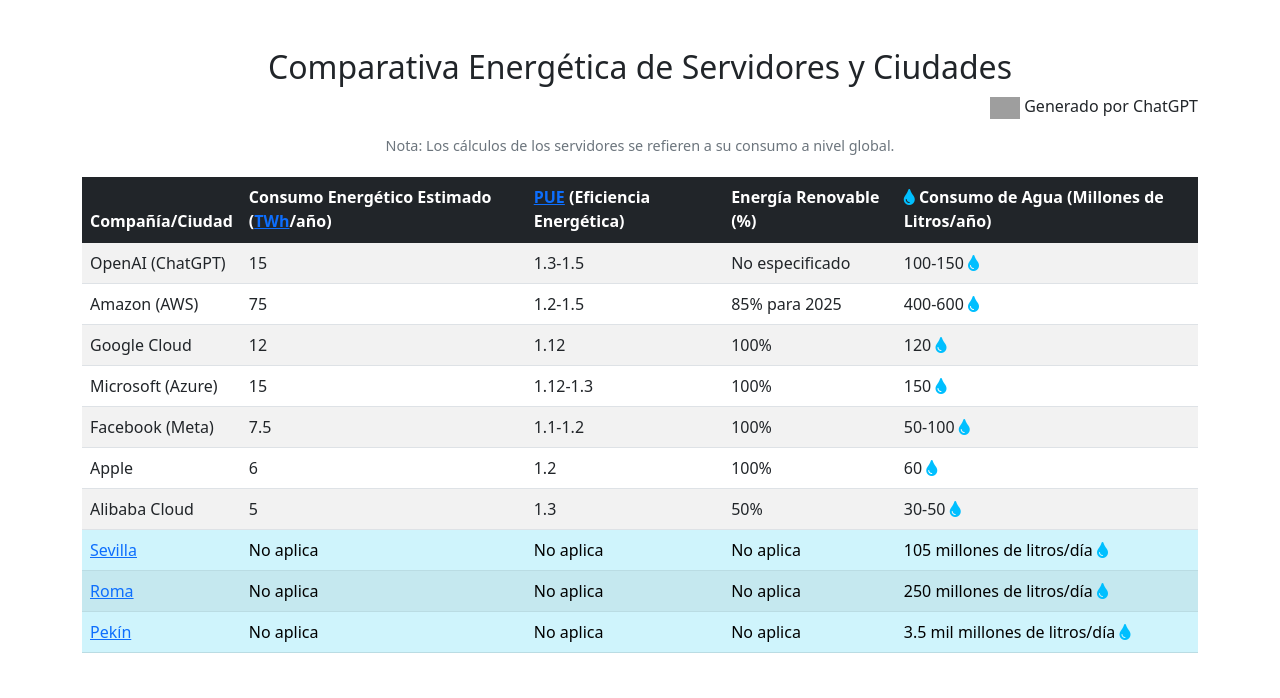
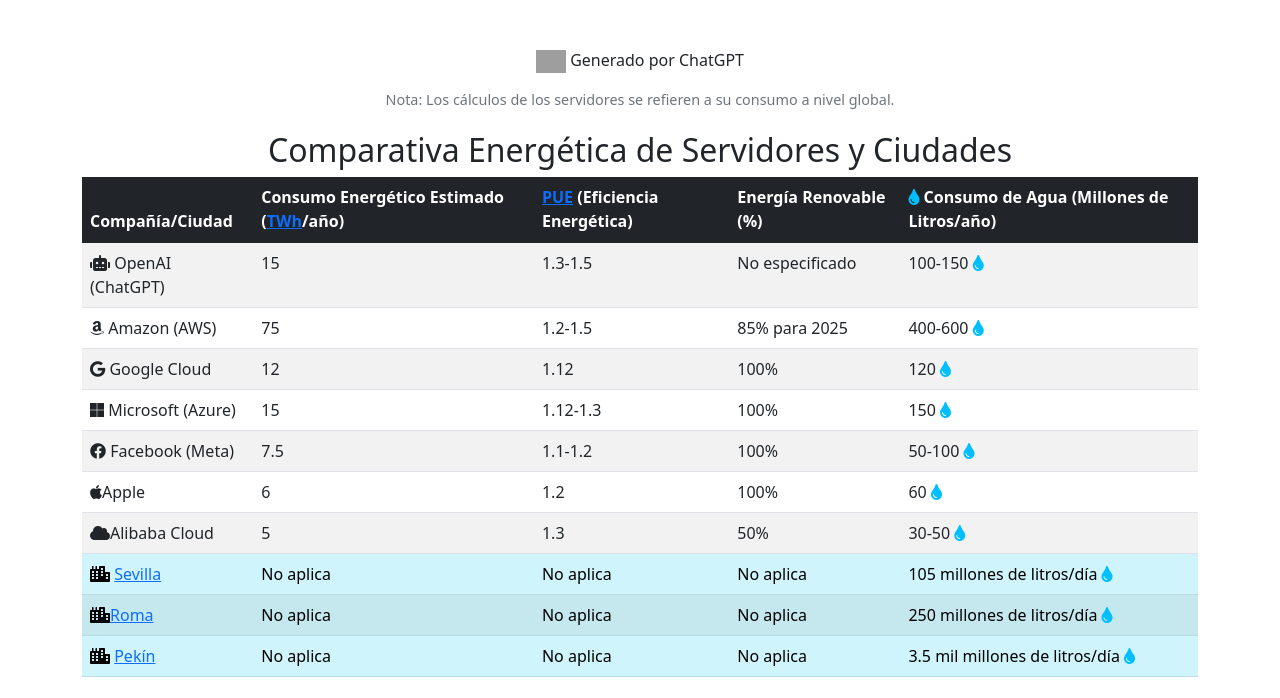
Before and after one commit to profeInformatica101/Impacto-Energ-a-Agua, a plain HTML site: page index.html in a window 1280 px wide. Shown: the top 698 px of the page. Drawn offline with nearby package versions, Linux system fonts and the light colour scheme; grey boxes are pictures that could not be loaded.

Commit message:
Update index.html

```diff
--- a/index.html
+++ b/index.html
@@ -4,6 +4,8 @@
     <meta charset="UTF-8">
     <meta name="viewport" content="width=device-width, initial-scale=1.0">
     <title>Comparativa Energética de Servidores y Ciudades</title>
+    <link rel="icon" href="favicon.ico" type="image/x-icon">
+
     <link href="https://cdn.jsdelivr.net/npm/bootstrap@5.1.3/dist/css/bootstrap.min.css" rel="stylesheet">
     <link href="https://cdnjs.cloudflare.com/ajax/libs/font-awesome/5.15.4/css/all.min.css" rel="stylesheet"> <!-- Iconos -->
     <style>
@@ -22,14 +24,16 @@
 </head>
 <body>
     <div class="container mt-5">
-        <h2 class="text-center">Comparativa Energética de Servidores y Ciudades</h2>
-        <p class="text-end">
+        <p class="text-center">
             <img src="https://upload.wikimedia.org/wikipedia/commons/0/04/ChatGPT_logo.svg" alt="ChatGPT" class="chatgpt-logo">
             Generado por ChatGPT
         </p>
+
         <p class="note text-center">
             Nota: Los cálculos de los servidores se refieren a su consumo a nivel global.
         </p>
+        <h2 class="text-center">Comparativa Energética de Servidores y Ciudades</h2>
+
         <table class="table table-striped">
             <thead class="table-dark">
                 <tr>
@@ -42,49 +46,49 @@
             </thead>
             <tbody>
                 <tr>
-                    <td>OpenAI (ChatGPT)</td>
+                    <td><i class="fas fa-robot icono"></i> OpenAI (ChatGPT)</td>
                     <td>15</td>
                     <td>1.3-1.5</td>
                     <td>No especificado</td>
                     <td>100-150 <i class="fas fa-tint water-icon"></i></td>
                 </tr>
                 <tr>
-                    <td>Amazon (AWS)</td>
+                    <td><i class="fab fa-amazon icono"></i> Amazon (AWS)</td>
                     <td>75</td>
                     <td>1.2-1.5</td>
                     <td>85% para 2025</td>
                     <td>400-600 <i class="fas fa-tint water-icon"></i></td>
                 </tr>
                 <tr>
-                    <td>Google Cloud</td>
+                    <td><i class="fab fa-google icono"></i> Google Cloud</td>
                     <td>12</td>
                     <td>1.12</td>
                     <td>100%</td>
                     <td>120 <i class="fas fa-tint water-icon"></i></td>
                 </tr>
                 <tr>
-                    <td>Microsoft (Azure)</td>
+                    <td><i class="fab fa-microsoft icono"></i> Microsoft (Azure)</td>
                     <td>15</td>
                     <td>1.12-1.3</td>
                     <td>100%</td>
                     <td>150 <i class="fas fa-tint water-icon"></i></td>
                 </tr>
                 <tr>
-                    <td>Facebook (Meta)</td>
+                    <td><i class="fab fa-facebook icono"></i> Facebook (Meta)</td>
                     <td>7.5</td>
                     <td>1.1-1.2</td>
                     <td>100%</td>
                     <td>50-100 <i class="fas fa-tint water-icon"></i></td>
                 </tr>
                 <tr>
-                    <td>Apple</td>
+                    <td><i class="fab fa-apple"></i>Apple</td>
                     <td>6</td>
                     <td>1.2</td>
                     <td>100%</td>
                     <td>60 <i class="fas fa-tint water-icon"></i></td>
                 </tr>
                 <tr>
-                    <td>Alibaba Cloud</td>
+                    <td><i class="fas fa-cloud"></i>Alibaba Cloud</td>
                     <td>5</td>
                     <td>1.3</td>
                     <td>50%</td>
@@ -92,21 +96,21 @@
                 </tr>
                 <!-- Fila para comparación entre Sevilla, Roma y Pekín -->
                 <tr class="table-info">
-                    <td><a href="https://www.diariodesevilla.es/sevilla/sequia-sevillanos-consumen-71-litros-agua-33-anos-Sevilla-video_0_1871813566.html" target="_blank">Sevilla</a></td>
+                    <td><i class="fas fa-city"></i> <a href="https://www.diariodesevilla.es/sevilla/sequia-sevillanos-consumen-71-litros-agua-33-anos-Sevilla-video_0_1871813566.html" target="_blank">Sevilla</a></td>
                     <td>No aplica</td>
                     <td>No aplica</td>
                     <td>No aplica</td>
                     <td>105 millones de litros/día <i class="fas fa-tint water-icon"></i></td>
                 </tr>
                 <tr class="table-info">
-                    <td><a href="https://www.youtube.com/watch?v=GYRu1DhKaUk" target="_blank">Roma</a></td>
+                    <td><i class="fas fa-city"></i><a href="https://www.youtube.com/watch?v=GYRu1DhKaUk" target="_blank">Roma</a></td>
                     <td>No aplica</td>
                     <td>No aplica</td>
                     <td>No aplica</td>
                     <td>250 millones de litros/día <i class="fas fa-tint water-icon"></i></td>
                 </tr>
                 <tr class="table-info">
-                    <td><a href="https://www.youtube.com/watch?v=q7F-RoWqTq4" target="_blank">Pekín</a></td>
+                    <td><i class="fas fa-city"></i> <a href="https://www.youtube.com/watch?v=q7F-RoWqTq4" target="_blank">Pekín</a></td>
                     <td>No aplica</td>
                     <td>No aplica</td>
                     <td>No aplica</td>
```
